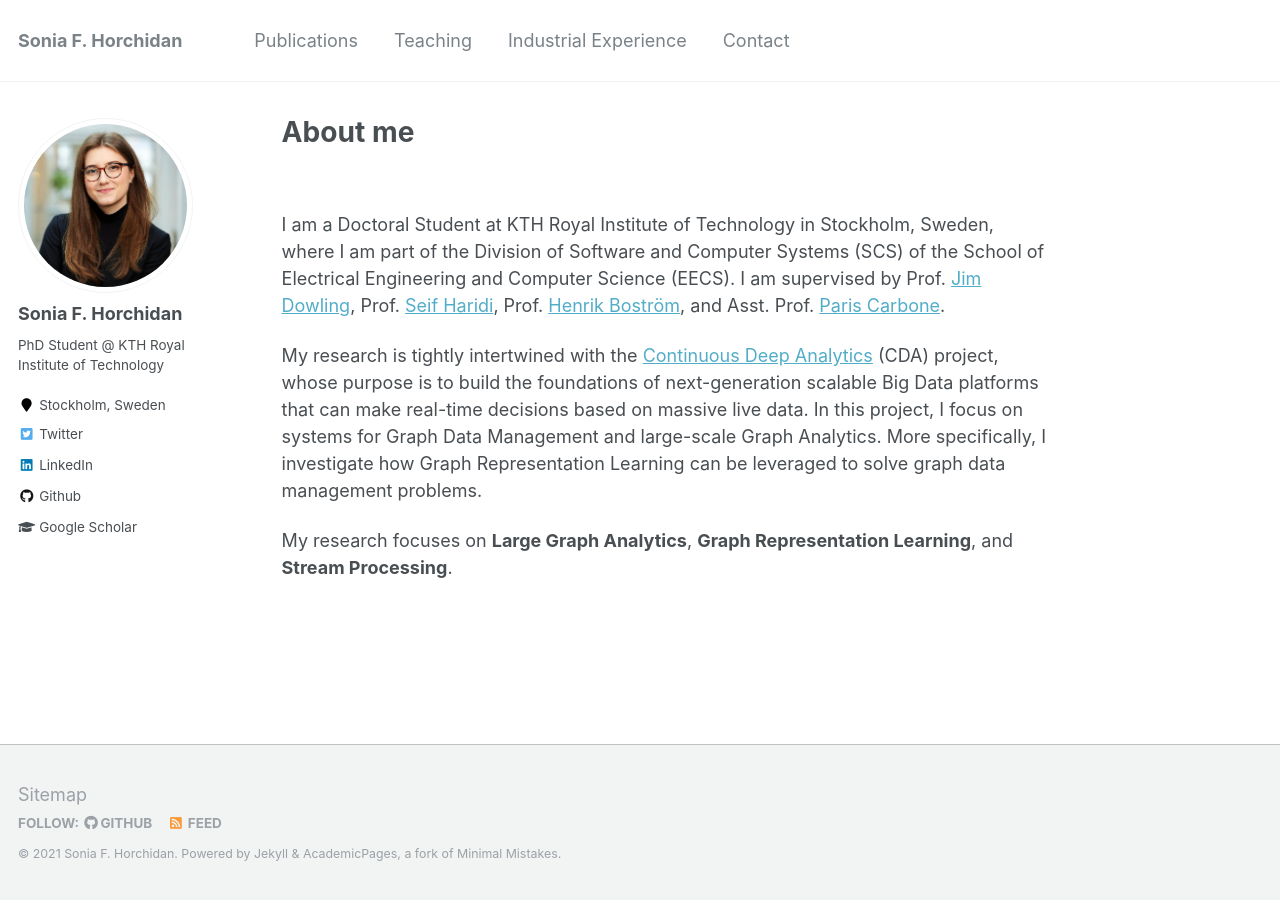
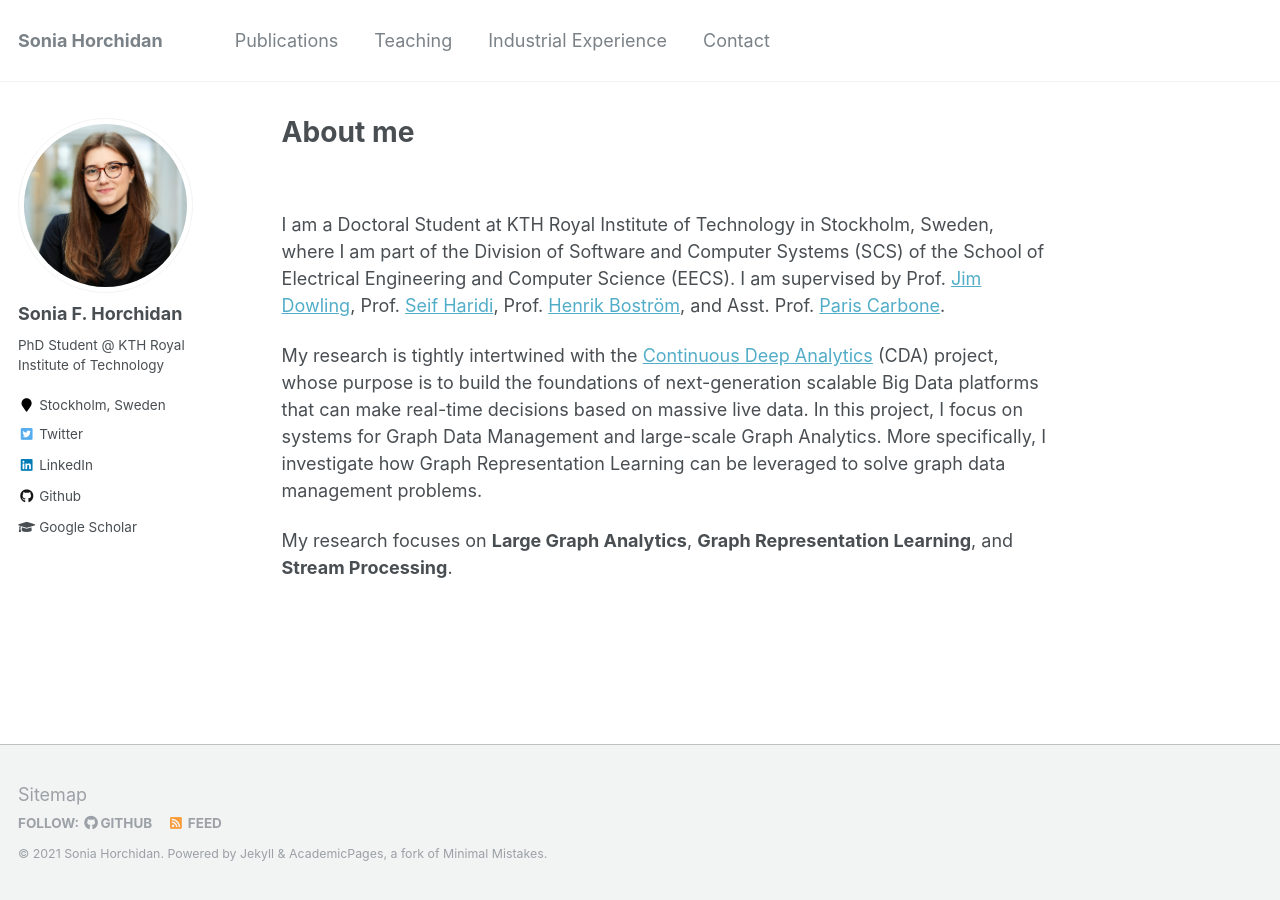
Before and after one commit to soniahorchidan/soniahorchidan.github.io, a Jekyll site: the page built from _pages/about.md, in a window 1280 px wide. Built offline with Jekyll 4.4.1, drawn with Linux system fonts in a browser that asks for light colours.

```diff
--- a/_config.yml
+++ b/_config.yml
@@ -7,9 +7,9 @@
 
 # Site Settings
 locale                   : "en-US"
-title                    : "Sonia F. Horchidan"
+title                    : "Sonia Horchidan"
 title_separator          : "-"
-name                     : &name "Sonia F. Horchidan"
+name                     : &name "Sonia Horchidan"
 description              : &description "personal description"
 url                      : https://soniahorchidan.github.io # the base hostname & protocol for your site e.g. "https://mmistakes.github.io"
 baseurl                  : "" # the subpath of your site, e.g. "/blog"
```
